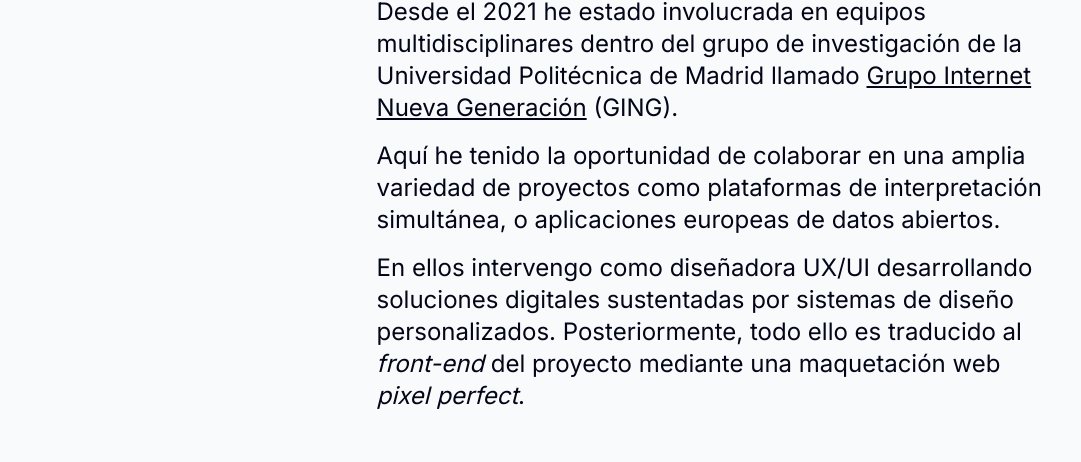
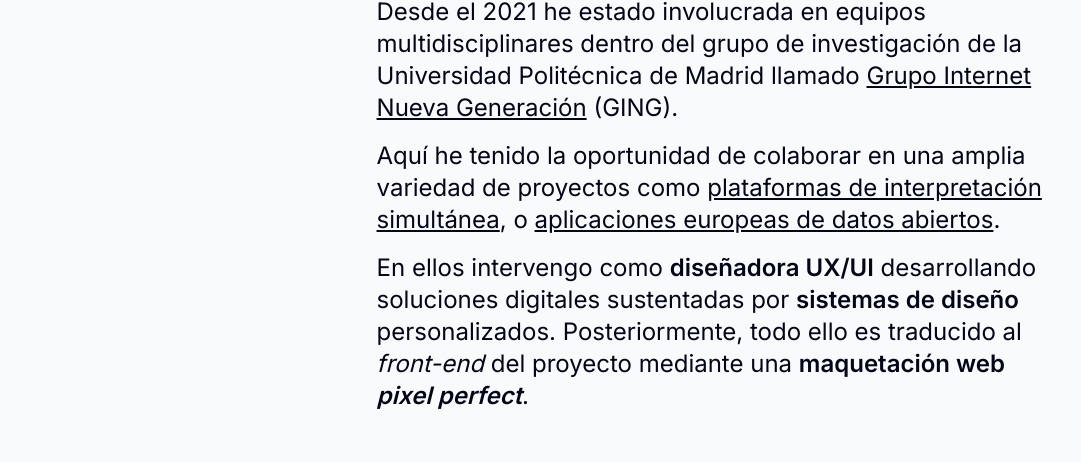
Before and after one commit to AndreaCascallana/AndreaCascallana_Portfolio, a React (Vite) app: page / in a window 1280 px wide. Shown: the part 4074-4536 px from the top of the page, without its empty margins (99-1180 px from the left). Built offline with nearby package versions, Linux system fonts and the light colour scheme.

Commit message:
add some links and change font weight to highlight

```diff
--- a/src/routes/About.jsx
+++ b/src/routes/About.jsx
@@ -10,9 +10,7 @@ const About = () => {
   return (
     <div className="about-container py-10 mb-10 lg:py-20 flex flex-col gap-14">
       <div className="about-top-content">
-        <div
-          className={retrato}
-        ></div>
+        <div className={retrato}></div>
       </div>
       <div className="about-bottom-content flex flex-col gap-8 lg:grid lg:grid-cols-3 lg:gap-4">
         <div className="about-bottom-left-content lg:col-span-1 flex flex-col gap-4">
@@ -34,23 +32,44 @@ const About = () => {
                 Desde el 2021 he estado involucrada en equipos
                 multidisciplinares dentro del grupo de investigación de la
                 Universidad Politécnica de Madrid llamado{" "}
-                <a className="underline hover:text-slate-600 transition-colors duration-150 ease-in-out" href="https://ging.github.io/">
+                <a
+                  className="underline hover:text-slate-600 transition-colors duration-150 ease-in-out"
+                  href="https://ging.github.io/"
+                  target="_blank"
+                >
                   Grupo Internet Nueva Generación
                 </a>{" "}
                 (GING).
               </p>
               <p className="max-w-prose text-xl lg:text-2xl">
                 Aquí he tenido la oportunidad de colaborar en una amplia
-                variedad de proyectos como plataformas de interpretación
-                simultánea, o aplicaciones europeas de datos abiertos.
+                variedad de proyectos como{" "}
+                <a
+                  className="underline hover:text-slate-600 transition-colors duration-150 ease-in-out"
+                  href="https://smarterp.me/"
+                  target="_blank"
+                >
+                  plataformas de interpretación simultánea
+                </a>
+                , o{" "}
+                <a
+                  className="underline hover:text-slate-600 transition-colors duration-150 ease-in-out"
+                  href="https://yoda.dit.upm.es/"
+                  target="_blank"
+                >
+                  aplicaciones europeas de datos abiertos
+                </a>
+                .
               </p>
               <p className="max-w-prose text-xl lg:text-2xl">
-                En ellos intervengo como diseñadora UX/UI desarrollando
-                soluciones digitales sustentadas por sistemas de diseño
+                En ellos intervengo como{" "}
+                <span className="font-semibold">diseñadora UX/UI</span>{" "}
+                desarrollando soluciones digitales sustentadas por{" "}
+                <span className="font-semibold">sistemas de diseño</span>{" "}
                 personalizados. Posteriormente, todo ello es traducido al{" "}
                 <span className="italic">front-end</span> del proyecto mediante
-                una maquetación web{" "}
-                <span className="italic">pixel perfect</span>.
+                una <span className="font-semibold">maquetación web{" "}
+                <span className="italic">pixel perfect</span></span>.
               </p>
             </div>
             <div className="about-bottom-right-bottom-content flex flex-col gap-4">
```
